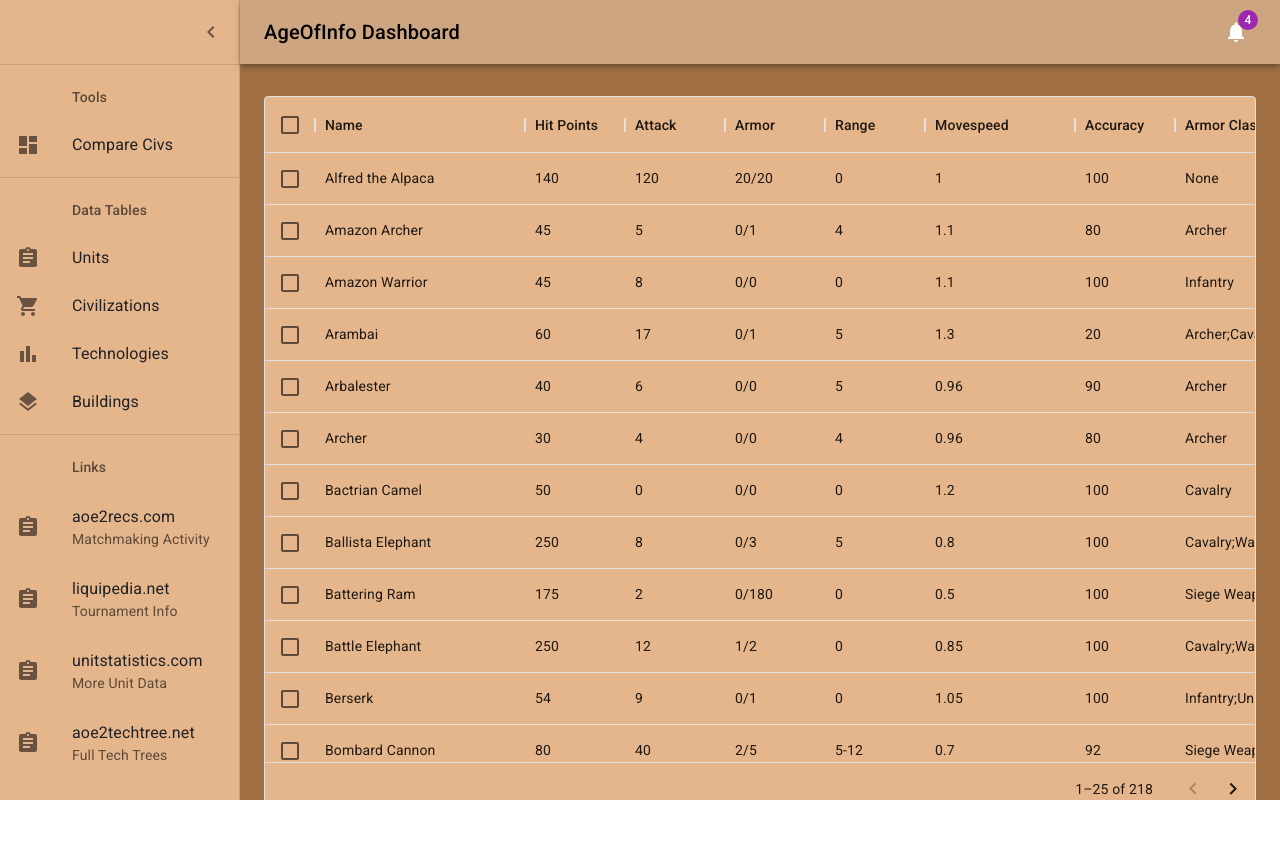
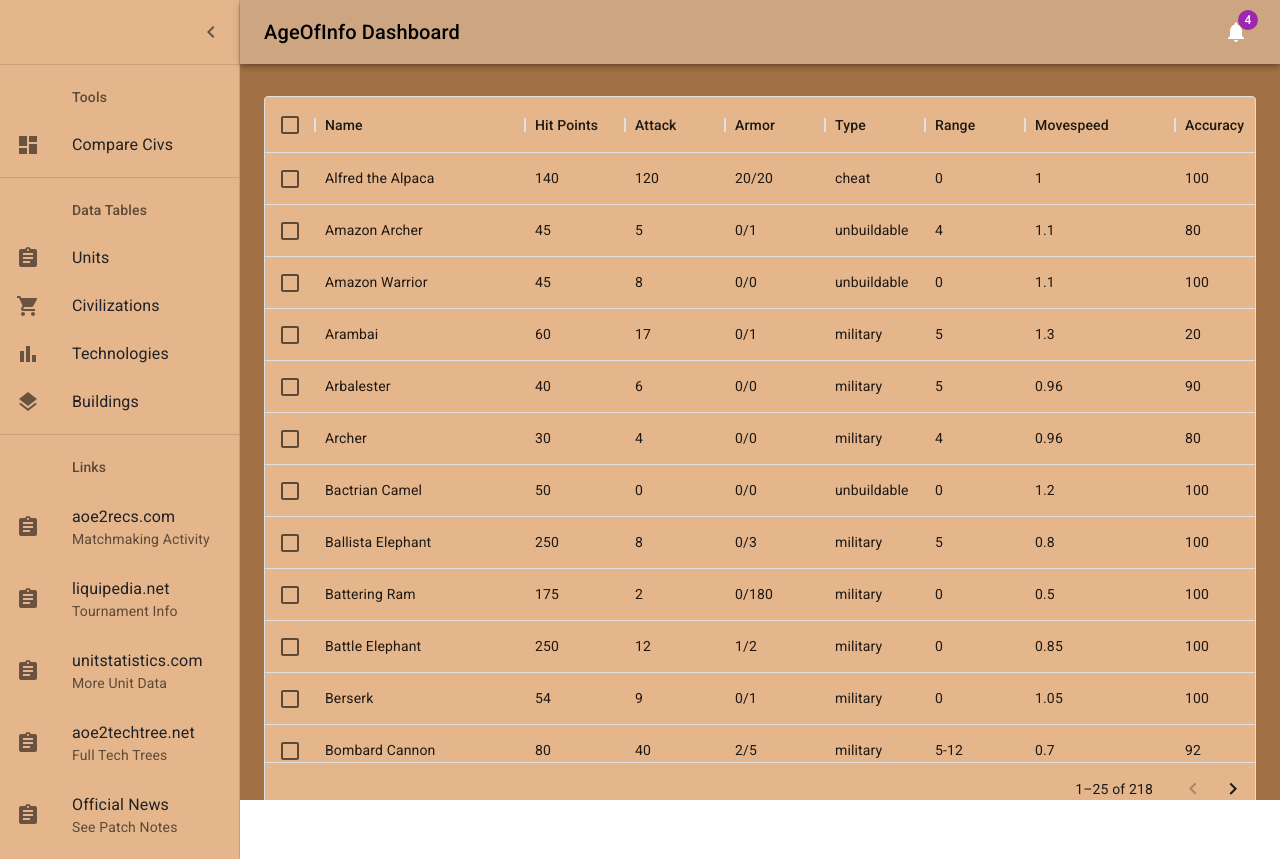
Before and after one commit to edman3d/ageofinfo-gcp, a React (Create React App) app: page /unitdata in a window 1280 px wide. Before the commit the page ends 800 px from the top, so only its background shows below. Built offline with nearby package versions, Linux system fonts and the light colour scheme.

Commit message:
add official news link

```diff
--- a/src/components/DataGridUnits.tsx
+++ b/src/components/DataGridUnits.tsx
@@ -24,6 +24,11 @@
   {
     field: "armor",
     headerName: "Armor",
+    width: 100,
+  },
+  {
+    field: "type",
+    headerName: "Type",
     width: 100,
   },
   {
--- a/src/components/listItems.tsx
+++ b/src/components/listItems.tsx
@@ -150,5 +150,18 @@
         <ListItemText primary="aoe2techtree.net" secondary="Full Tech Trees" />
       </ListItemButton>
     </Link>
+    <Link
+      href="https://www.ageofempires.com/news?game=aoeii"
+      rel="noopener noreferrer"
+      target="_blank"
+      style={{ textDecoration: "none", color: TEXT_COLOR_MAIN }}
+    >
+      <ListItemButton>
+        <ListItemIcon>
+          <AssignmentIcon />
+        </ListItemIcon>
+        <ListItemText primary="Official News" secondary="See Patch Notes" />
+      </ListItemButton>
+    </Link>
   </React.Fragment>
 );
```
